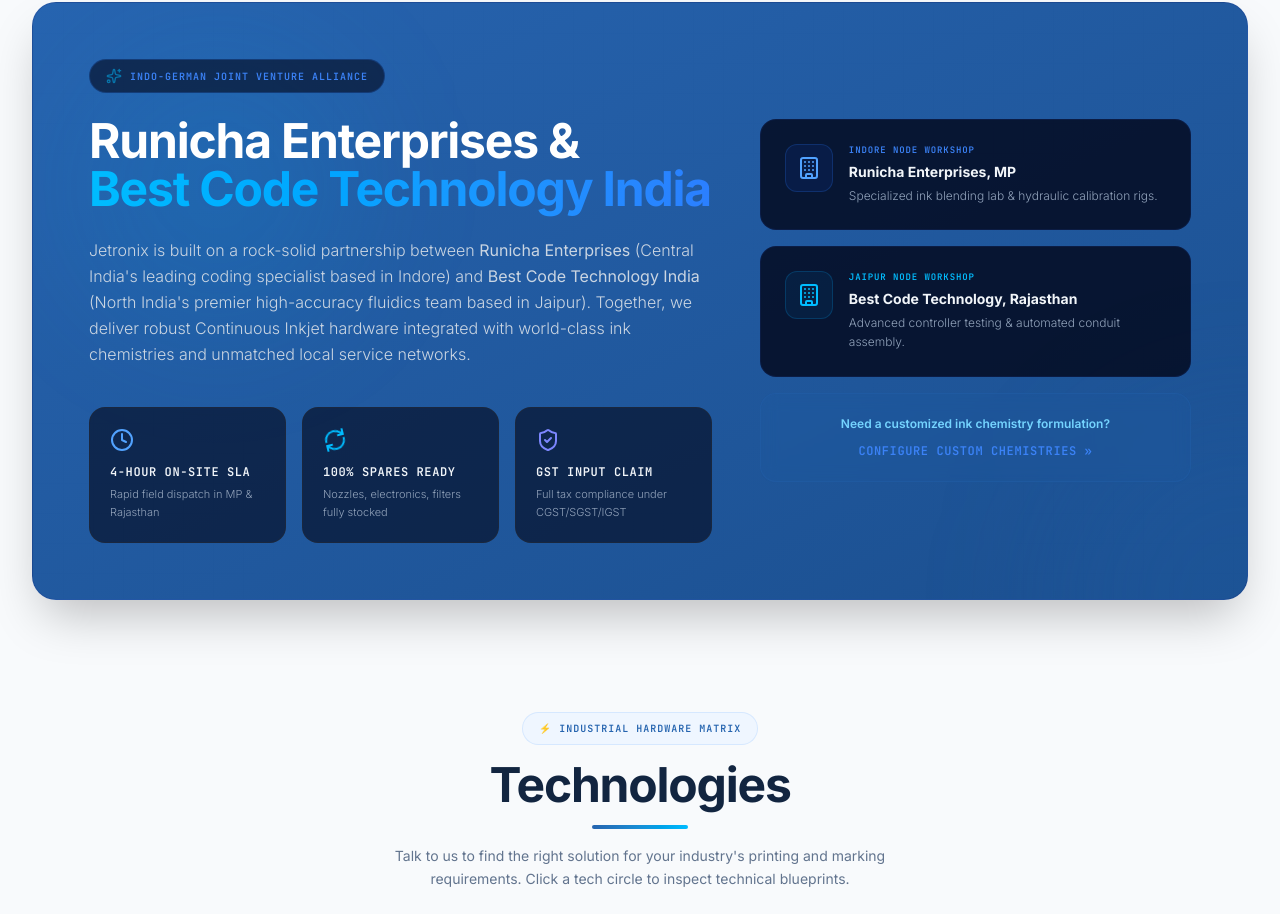
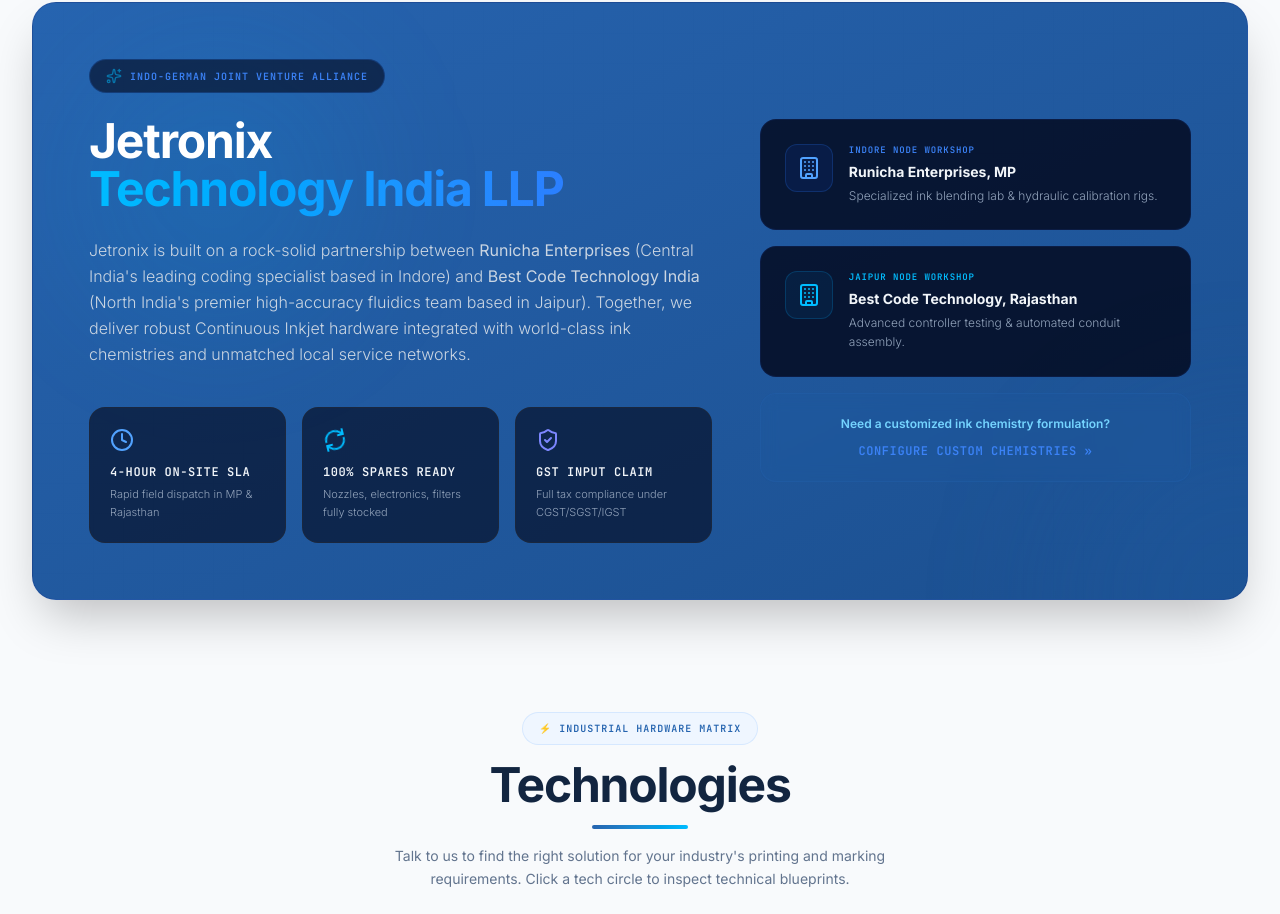
Before and after one commit to avnishtiwari456/jetronix-website, a React (Vite) app: page / in a window 1280 px wide. Shown: the part 2383-3297 px from the top of the page. Built offline with nearby package versions, Linux system fonts and the light colour scheme.

Commit message:
Head the home partnership section with the company
The section was titled with the two founding firms. It carries the
company's own name now.

Co-Authored-By: Claude Opus 5 <noreply@anthropic.com>

```diff
--- a/src/components/HomeOverview.tsx
+++ b/src/components/HomeOverview.tsx
@@ -510,9 +510,9 @@ export default function HomeOverview({ onNavigate, onNavigateToProduct, onExplor
                 <Sparkles className="w-4 h-4 animate-pulse text-sky-400" /> INDO-GERMAN JOINT VENTURE ALLIANCE
               </span>
               <h2 className="text-3xl sm:text-4xl lg:text-5xl font-sans font-black tracking-tight leading-none text-white">
-                Runicha Enterprises & <br />
+                Jetronix <br />
                 <span className="text-[#3b82f6] bg-clip-text text-transparent bg-gradient-to-r from-sky-400 to-blue-500">
-                  Best Code Technology India
+                  Technology India LLP
                 </span>
               </h2>
               <p className="text-slate-300 text-sm sm:text-base leading-relaxed font-light">
```
